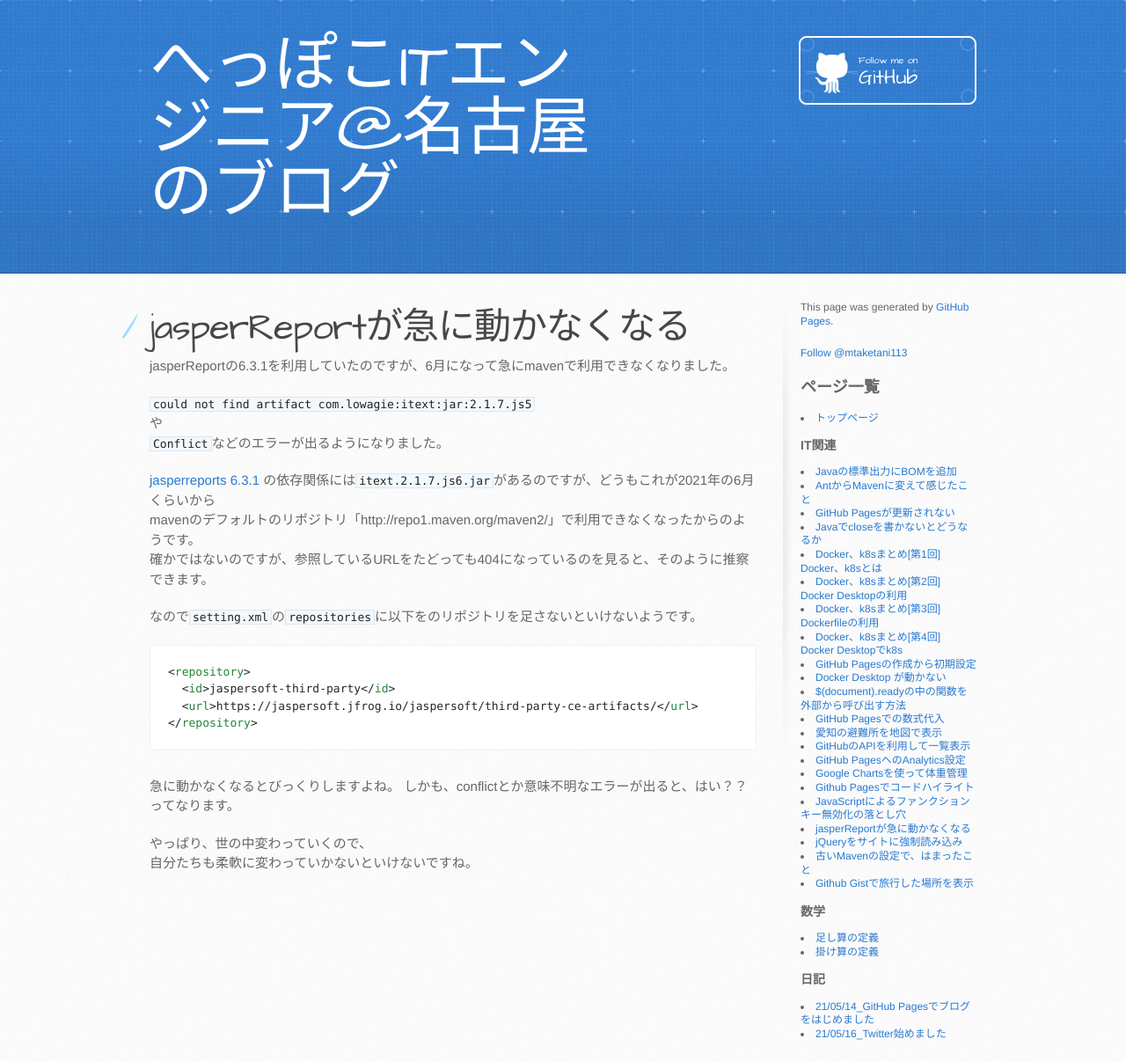
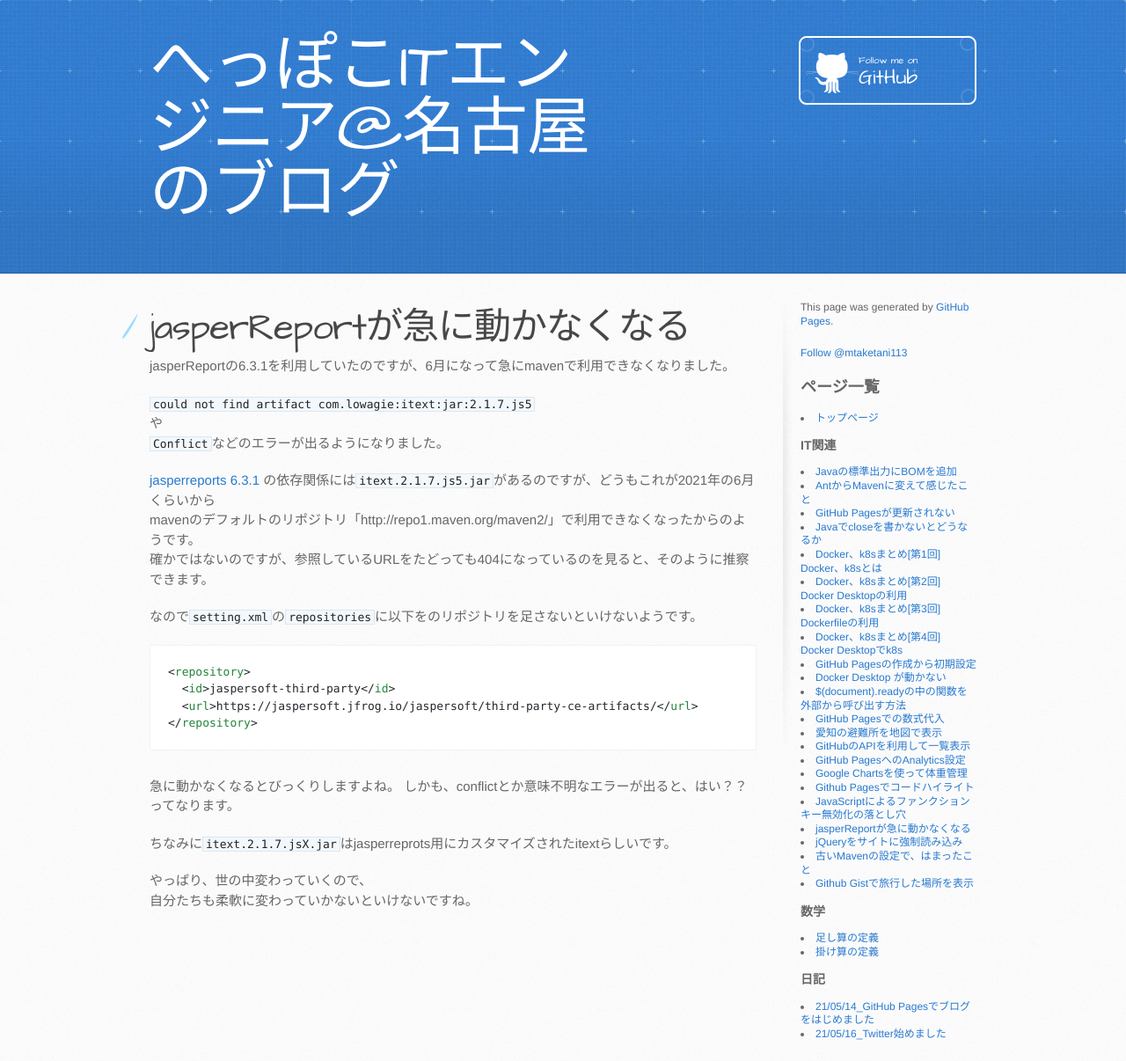
Before and after one commit to mtaketani113/mtaketani113.github.io, a Jekyll site: the page built from it/java/jasperItextErrror.md, in a window 1280 px wide. Shown: the whole page at 88% size. Built offline with Jekyll 4.4.1, drawn with Linux system fonts in a browser that asks for light colours; comment, search, counter and statistics services are not loaded; the repository's description, which GitHub fills in, is left out.

Commit message:
文章修正

```diff
--- a/it/java/jasperItextErrror.md
+++ b/it/java/jasperItextErrror.md
@@ -7,14 +7,13 @@ category: IT
 
 jasperReportの6.3.1を利用していたのですが、6月になって急にmavenで利用できなくなりました。
 
-
 `could not find artifact com.lowagie:itext:jar:2.1.7.js5`
 や
 `Conflict`などのエラーが出るようになりました。
 
 
 [jasperreports 6.3.1](https://mvnrepository.com/artifact/net.sf.jasperreports/jasperreports/6.3.1)
-の依存関係には`itext.2.1.7.js6.jar`があるのですが、どうもこれが2021年の6月くらいから
+の依存関係には`itext.2.1.7.js5.jar`があるのですが、どうもこれが2021年の6月くらいから
 mavenのデフォルトのリポジトリ「http://repo1.maven.org/maven2/」で利用できなくなったからのようです。
 確かではないのですが、参照しているURLをたどっても404になっているのを見ると、そのように推察できます。
 
@@ -29,5 +28,7 @@ mavenのデフォルトのリポジトリ「http://repo1.maven.org/maven2/」で
 急に動かなくなるとびっくりしますよね。
 しかも、conflictとか意味不明なエラーが出ると、はい？？ってなります。
 
+ちなみに`itext.2.1.7.jsX.jar`はjasperreprots用にカスタマイズされたitextらしいです。
+
 やっぱり、世の中変わっていくので、
 自分たちも柔軟に変わっていかないといけないですね。
```
